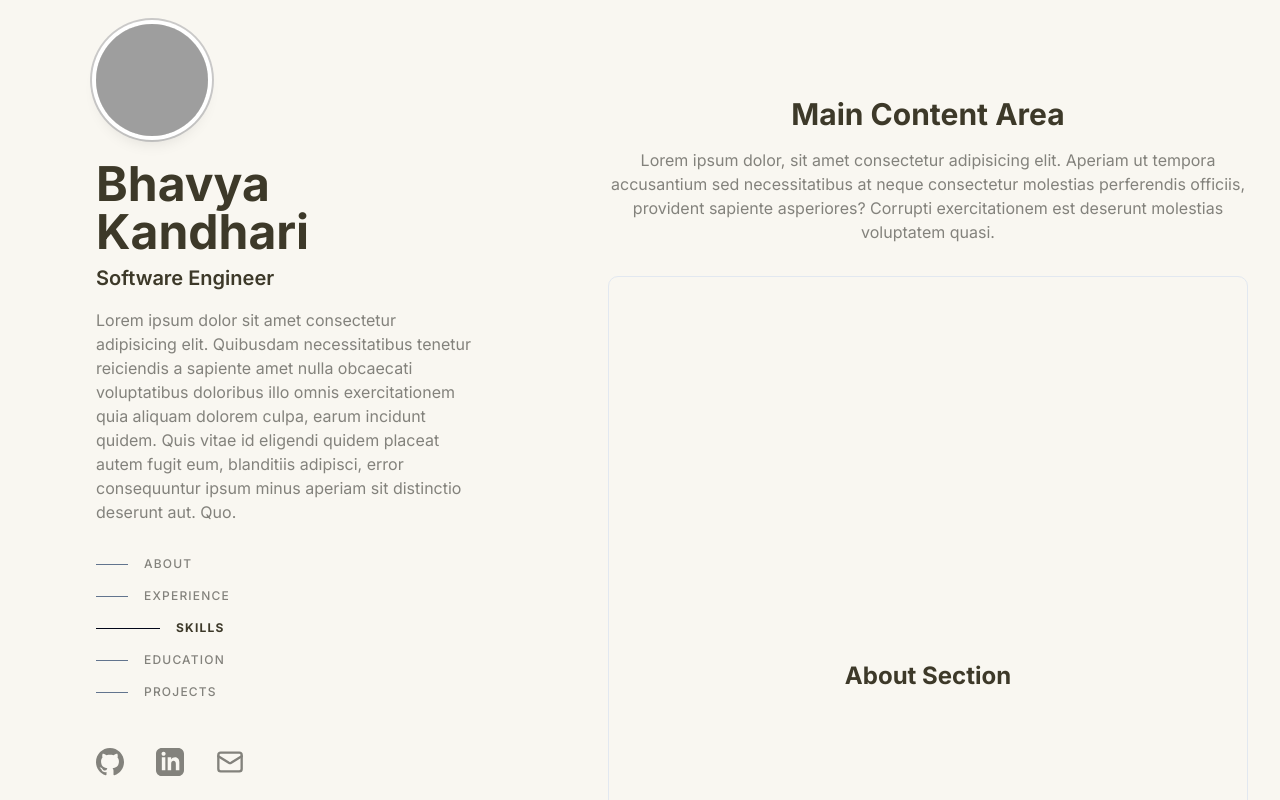
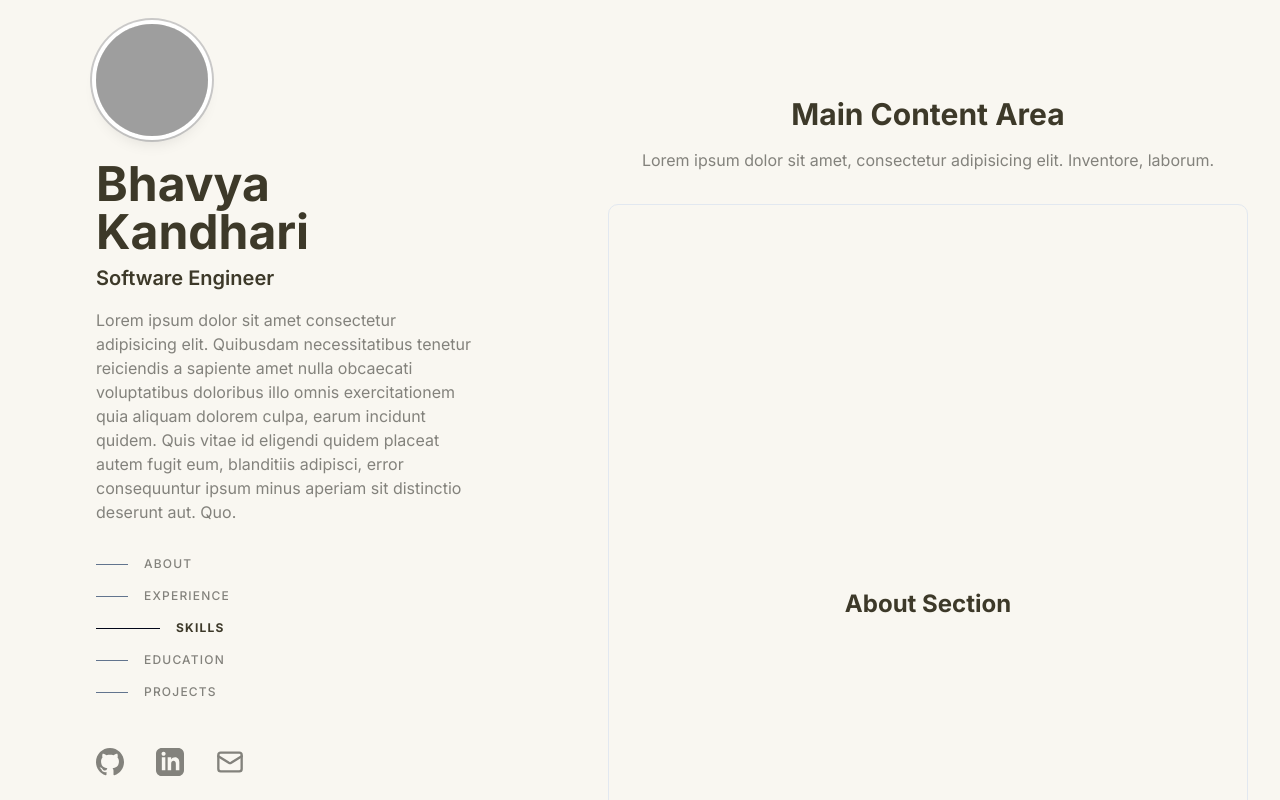
Before and after one commit to bkandh30/bhavya-portfolio-v3, a React (Vite) app: page / in a window 1280 px wide. Shown: the top 800 px of the page. Built offline with nearby package versions, Linux system fonts and the light colour scheme; grey boxes are pictures that could not be loaded.

Commit message:
Updated main content section

```diff
--- a/src/pages/Index.tsx
+++ b/src/pages/Index.tsx
@@ -150,13 +150,11 @@ const Index = () => {
           <div className="text-center text-slate">
             <h2 className="text-3xl font-bold mb-4">Main Content Area</h2>
             <p className="text-slate-muted">
-              Lorem ipsum dolor, sit amet consectetur adipisicing elit. Aperiam
-              ut tempora accusantium sed necessitatibus at neque consectetur
-              molestias perferendis officiis, provident sapiente asperiores?
-              Corrupti exercitationem est deserunt molestias voluptatem quasi.
+              Lorem ipsum dolor sit amet, consectetur adipisicing elit.
+              Inventore, laborum.
             </p>
 
-            {/* Temporary sections for testing active scroll section */}
+            {/* Temporary sections for scroll testing */}
             <div
               id="about"
               className="h-screen flex items-center justify-center border border-slate/20 rounded-lg mt-8"
```
